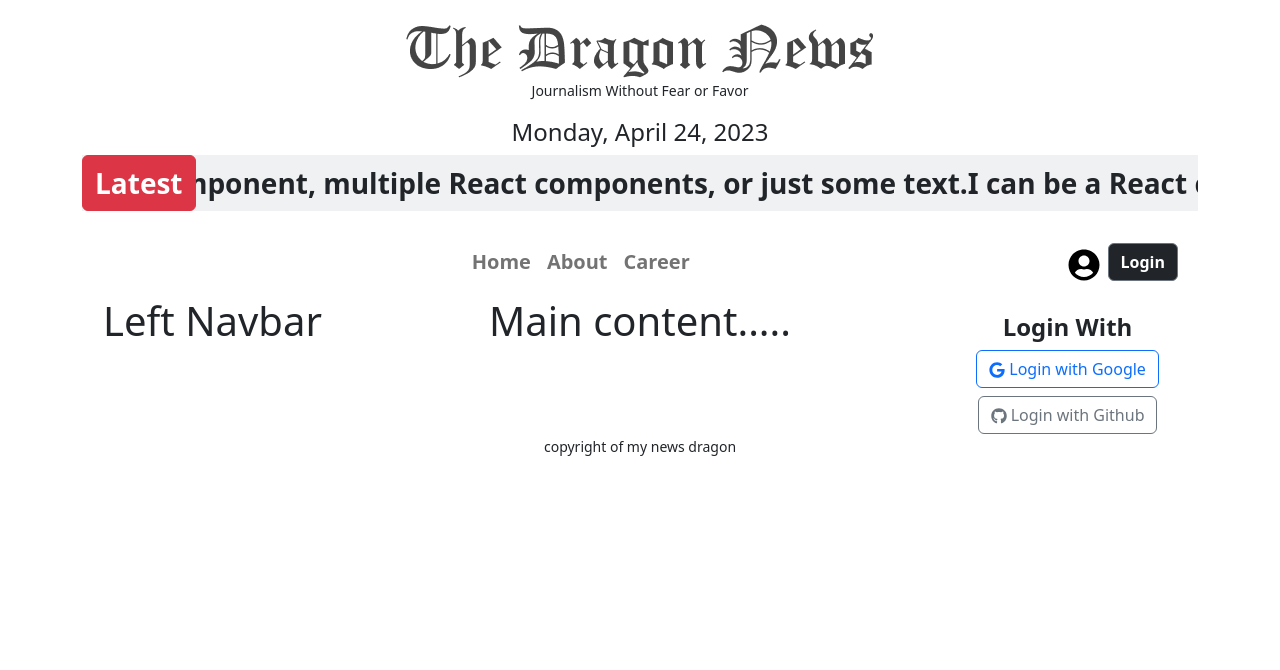
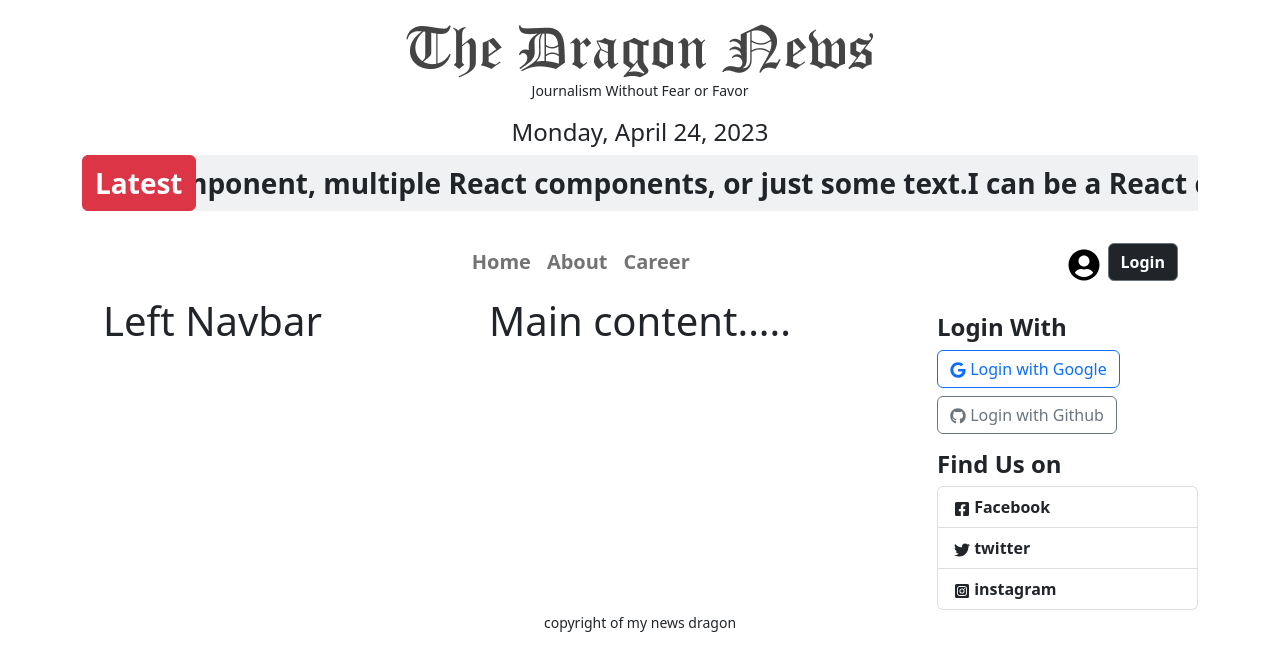
Before and after one commit to afransami/-the-news-dragon, a React (Vite) app: page / in a window 1280 px wide. Shown: the top 670 px of the page. Built offline with nearby package versions, Linux system fonts and the light colour scheme.

Commit message:
text align done

```diff
--- a/src/Pages/Shared/RightNav/RightNav.jsx
+++ b/src/Pages/Shared/RightNav/RightNav.jsx
@@ -1,15 +1,30 @@
-import React from 'react';
-import { Button } from 'react-bootstrap';
-import {FaGithub, FaGoogle} from 'react-icons/fa';
+import React from "react";
+import { Button, ListGroup, ListGroupItem } from "react-bootstrap";
+import { FaFacebookSquare, FaGithub, FaGoogle, FaInstagramSquare, FaTwitter } from "react-icons/fa";
 
 const RightNav = () => {
-    return (
-        <div>
-            <h4 className='fw-bold mt-3'>Login With</h4>
-            <Button className='mb-2' variant="outline-primary"> <FaGoogle/> Login with Google</Button>
-            <Button variant="outline-secondary"> <FaGithub/> Login with Github</Button>
-        </div>
-    );
+  return (
+    <div className="text-start">
+      <h4 className="fw-bold mt-3">Login With</h4>
+      <Button className="mb-2" variant="outline-primary">
+        {" "}
+        <FaGoogle /> Login with Google
+      </Button>
+      <Button variant="outline-secondary">
+        {" "}
+        <FaGithub /> Login with Github
+      </Button>
+
+      <div className="mt-3">
+        <h4 className="fw-bold">Find Us on</h4>
+      <ListGroup className="fw-bold">
+      <ListGroup.Item> <FaFacebookSquare/>  Facebook</ListGroup.Item>
+      <ListGroup.Item> <FaTwitter/> twitter</ListGroup.Item>
+      <ListGroup.Item> <FaInstagramSquare/> instagram</ListGroup.Item>
+    </ListGroup>
+      </div>
+    </div>
+  );
 };
 
 export default RightNav;
```
